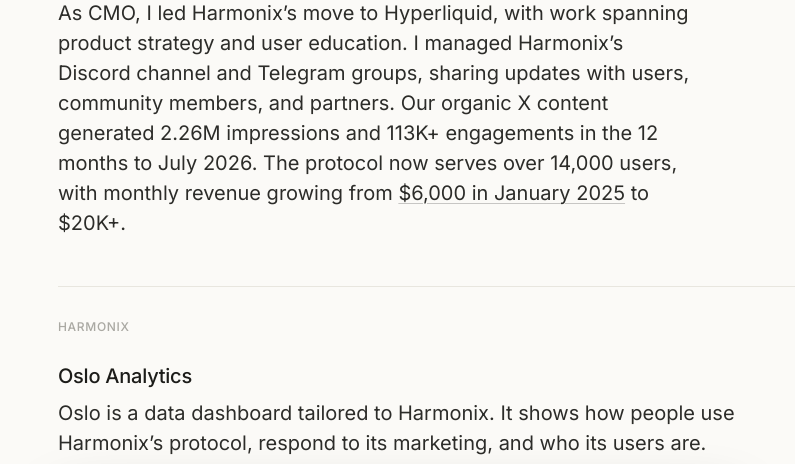
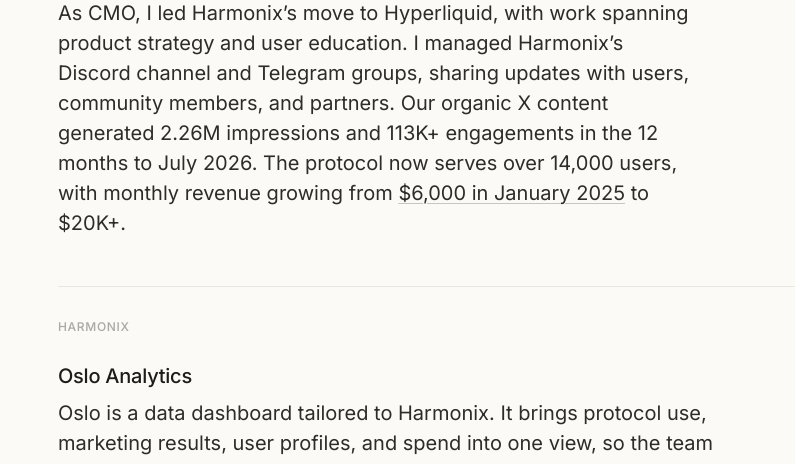
Before and after one commit to Christophorusan/christophorusan.github.io, a plain HTML site: page harmonix-finance.html in a window 1280 px wide. Shown: the part 241-705 px from the top of the page, without its empty margins (202-997 px from the left). Drawn offline with Linux system fonts and the light colour scheme; no server answers.

Commit message:
Update Oslo Analytics portfolio description

```diff
--- a/harmonix-finance.html
+++ b/harmonix-finance.html
@@ -150,7 +150,7 @@
                   <article class="media-card oslo-analytics">
             <div class="piece-copy">
               <h3 class="piece-title"><a href="https://christophorusan.github.io/oslo-architecture/?view=analytics" target="_blank" rel="noreferrer">Oslo Analytics</a></h3>
-              <p class="piece-note">Oslo is a data dashboard tailored to Harmonix. It shows how people use Harmonix’s protocol, respond to its marketing, and who its users are.</p>
+              <p class="piece-note">Oslo is a data dashboard tailored to Harmonix. It brings protocol use, marketing results, user profiles, and spend into one view, so the team can see which channels and user groups bring active users—and where to put the budget.</p>
             </div>
             <div class="piece-reference">
               <a class="media-link media-frame oslo-flow-link" href="https://christophorusan.github.io/oslo-architecture/?view=analytics" target="_blank" rel="noreferrer" aria-label="Open Oslo analytics view">
```
